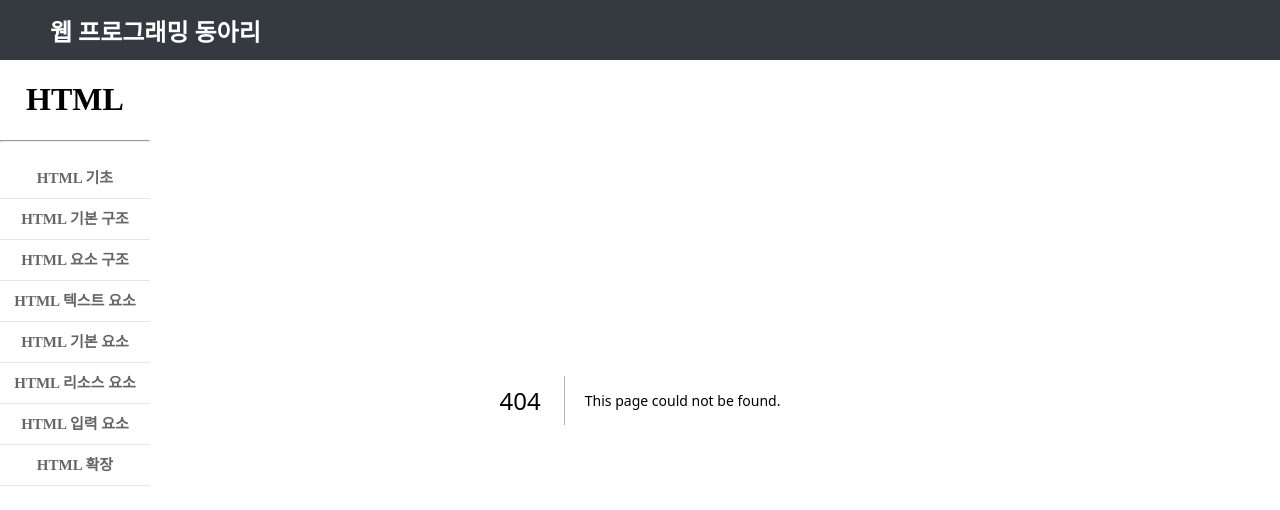
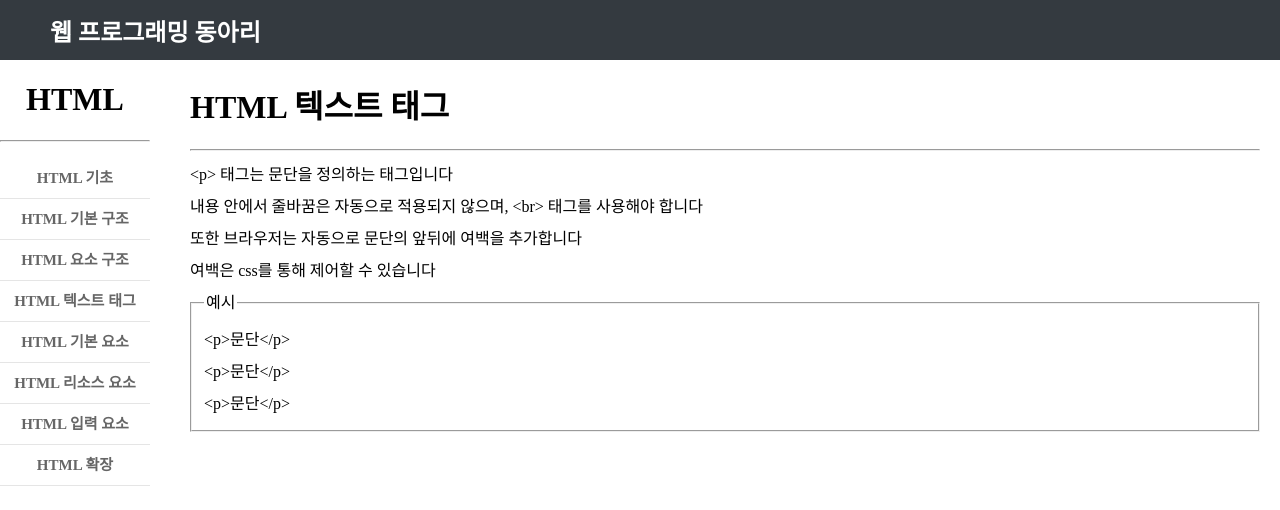
Before and after one commit to anione-web-club/Web-Docs, a Next.js app: page /textTag in a window 1280 px wide. Before the commit this address had no page. Shown: the top 510 px of the page. Built offline with nearby package versions, Linux system fonts and the light colour scheme.

Commit message:
Create TextTag Page
Create p tag content

```diff
--- /dev/null
+++ b/src/app/textTag/page.js
@@ -0,0 +1,26 @@
+import style from './style.module.css'
+
+export default function() {
+  return (
+    <>
+      <div className={style.content}>
+        <h1>HTML 텍스트 태그</h1>
+        <hr />
+        <div className={style.text}>
+          <p>
+            &lt;p&gt; 태그는 문단을 정의하는 태그입니다 <br />
+            내용 안에서 줄바꿈은 자동으로 적용되지 않으며, &lt;br&gt; 태그를 사용해야 합니다 <br />
+            또한 브라우저는 자동으로 문단의 앞뒤에 여백을 추가합니다 <br />
+            여백은 css를 통해 제어할 수 있습니다 <br />
+            <fieldset>
+              <legend>예시</legend>
+              &lt;p&gt;문단&lt;/p&gt; <br />
+              &lt;p&gt;문단&lt;/p&gt; <br />
+              &lt;p&gt;문단&lt;/p&gt; <br />
+            </fieldset>
+          </p>
+        </div>
+      </div>
+    </>
+  )
+}
--- /dev/null
+++ b/src/app/textTag/style.module.css
@@ -0,0 +1,10 @@
+.content {
+  margin: 0;
+  margin-left: 170px;
+  padding: 60px 20px 20px 20px;
+}
+
+.text * {
+  line-height: 200%;
+  margin: 0;
+}
--- a/src/components/Sidebar/page.js
+++ b/src/components/Sidebar/page.js
@@ -12,7 +12,7 @@ export default function Sidebar() {
           <li><Link href="/basic">HTML 기초</Link></li>
           <li><Link href="/basicStructure">HTML 기본 구조</Link></li>
           <li><Link href="/elementStructure">HTML 요소 구조</Link></li>
-          <li><Link href="/">HTML 텍스트 요소</Link></li>
+          <li><Link href="/textTag">HTML 텍스트 태그</Link></li>
           <li><Link href="/">HTML 기본 요소</Link></li>
           <li><Link href="/">HTML 리소스 요소</Link></li>
           <li><Link href="/">HTML 입력 요소</Link></li>
```
